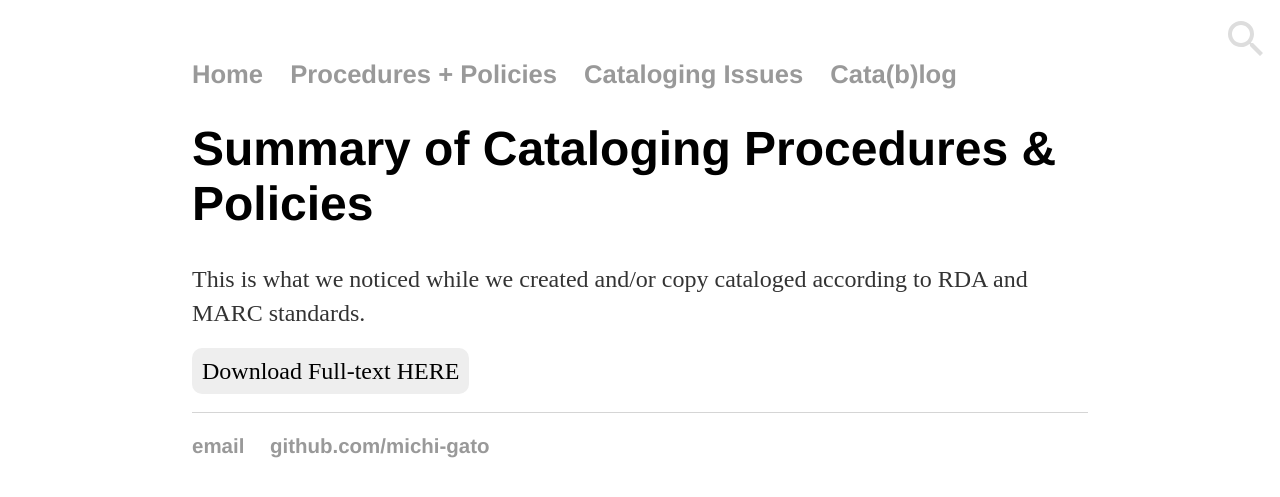
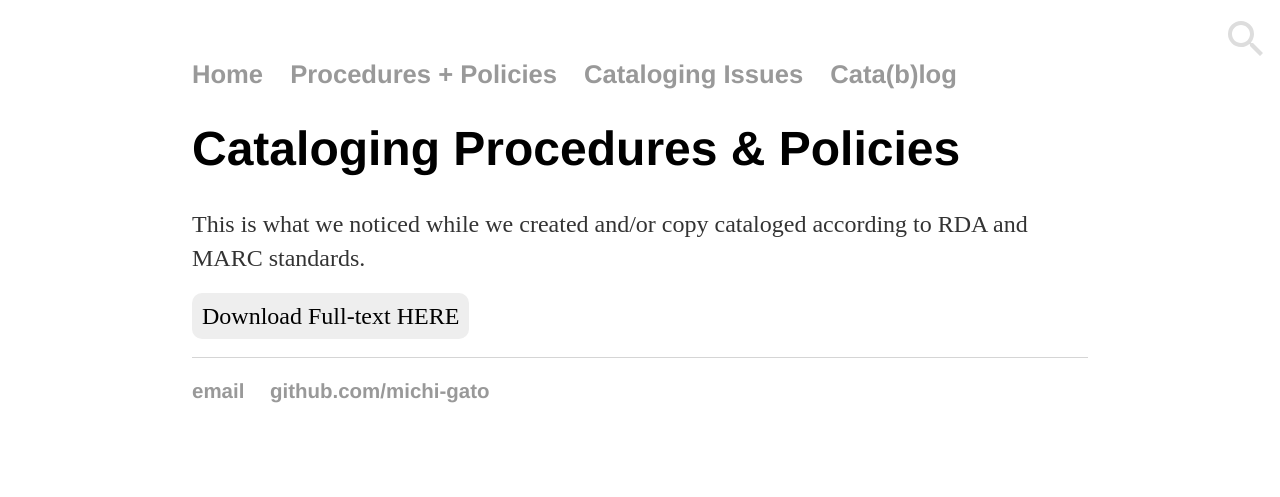
Before and after one commit to cat-alog/cat-alog.github.io, a Jekyll site: the page built from summary/index.html, in a window 1280 px wide. Shown: the top 497 px of the page. Built offline with Jekyll 4.4.1, drawn with Linux system fonts in a browser that asks for light colours.

Commit message:
update title

```diff
--- a/summary/index.html
+++ b/summary/index.html
@@ -3,7 +3,7 @@ layout: default
 title: Procedures + Policies
 ---
 <div class="blurb">
-	<h1>Summary of Cataloging Procedures & Policies</a></h1>
+	<h1>Cataloging Procedures & Policies</a></h1>
 	<p>This is what we noticed while we created and/or copy cataloged according to RDA and MARC standards.</p>
 <p><a class="dwnld-btn" href="https://docs.google.com/document/d/1piMS9N8PLWxsJHoGkTX-hAaR_eX2X0-7wZ3-iR5-zzQ/edit?usp=sharing">Download Full-text HERE</p></a>
 </div><!-- /.blurb -->
```
